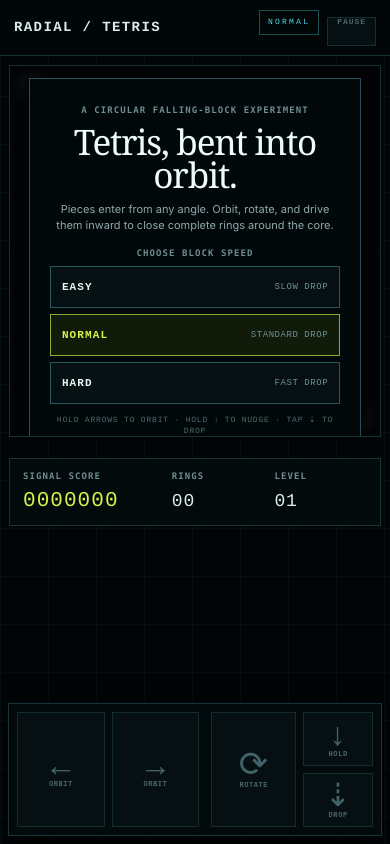
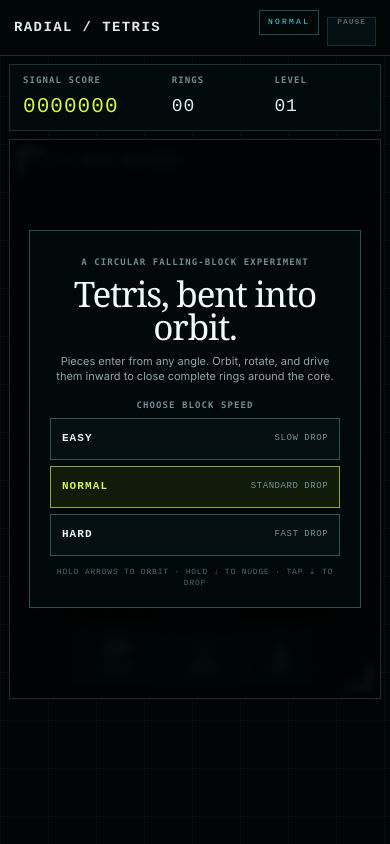
Before and after one commit to kstroevsky/radial-tetris, a React (Vite) app: page / in a window 390 px wide. Built offline with nearby package versions, Linux system fonts and the light colour scheme.

Commit message:
Center mobile playfield controls

```diff
--- a/src/App.jsx
+++ b/src/App.jsx
@@ -612,6 +612,69 @@
               onPointerCancel={finishPointerOrbit}
             />
             <div className="frame-label frame-label-bottom">16θ / 10r / CORE ORIGIN 0,0</div>
+            <nav className="mobile-controller" aria-label="Mobile game controls" onContextMenu={(event) => event.preventDefault()}>
+              <div className="mobile-control-cluster mobile-orbit-controls">
+                <button
+                  id="mobile-orbit-left"
+                  className="mobile-control"
+                  type="button"
+                  aria-label="Orbit counterclockwise. Hold to repeat."
+                  disabled={hud.mode !== "playing"}
+                  onPointerDown={(event) => beginMobileControl(event, "left", { delay: 170, interval: 68 })}
+                  onPointerUp={endMobileControl}
+                  onPointerCancel={endMobileControl}
+                  onLostPointerCapture={endMobileControl}
+                ><span className="mobile-control-icon" aria-hidden="true">↺</span><span>Orbit</span></button>
+                <button
+                  id="mobile-orbit-right"
+                  className="mobile-control"
+                  type="button"
+                  aria-label="Orbit clockwise. Hold to repeat."
+                  disabled={hud.mode !== "playing"}
+                  onPointerDown={(event) => beginMobileControl(event, "right", { delay: 170, interval: 68 })}
+                  onPointerUp={endMobileControl}
+                  onPointerCancel={endMobileControl}
+                  onLostPointerCapture={endMobileControl}
+                ><span className="mobile-control-icon" aria-hidden="true">↻</span><span>Orbit</span></button>
+              </div>
+              <div className="mobile-control-cluster mobile-action-controls">
+                <button
+                  id="mobile-rotate"
+                  className="mobile-control mobile-rotate-control"
+                  type="button"
+                  aria-label="Rotate clockwise"
+                  disabled={hud.mode !== "playing"}
+                  onPointerDown={(event) => beginMobileControl(event, "rotate")}
+                  onPointerUp={endMobileControl}
+                  onPointerCancel={endMobileControl}
+                  onLostPointerCapture={endMobileControl}
+                ><span className="mobile-control-icon" aria-hidden="true">⟳</span><span>Rotate</span></button>
+                <div className="mobile-drop-stack">
+                  <button
+                    id="mobile-soft-drop"
+                    className="mobile-control mobile-soft-drop-control"
+                    type="button"
+                    aria-label="Nudge inward. Hold to repeat."
+                    disabled={hud.mode !== "playing"}
+                    onPointerDown={(event) => beginMobileControl(event, "down", { delay: 115, interval: 54 })}
+                    onPointerUp={endMobileControl}
+                    onPointerCancel={endMobileControl}
+                    onLostPointerCapture={endMobileControl}
+                  ><span className="mobile-control-icon" aria-hidden="true">↓</span><span>Nudge</span></button>
+                  <button
+                    id="mobile-hard-drop"
+                    className="mobile-control mobile-hard-drop-control"
+                    type="button"
+                    aria-label="Hard drop inward"
+                    disabled={hud.mode !== "playing"}
+                    onPointerDown={(event) => beginMobileControl(event, "drop")}
+                    onPointerUp={endMobileControl}
+                    onPointerCancel={endMobileControl}
+                    onLostPointerCapture={endMobileControl}
+                  ><span className="mobile-control-icon" aria-hidden="true">⇣</span><span>Drop</span></button>
+                </div>
+              </div>
+            </nav>
             {isOverlayVisible && (
               <div className="game-overlay" role="dialog" aria-modal="true" aria-label={overlayCopy.title}>
                 <div className="overlay-card">
@@ -673,70 +736,6 @@
         </aside>
       </section>
 
-      <nav className="mobile-controller" aria-label="Mobile game controls" onContextMenu={(event) => event.preventDefault()}>
-        <div className="mobile-control-cluster mobile-orbit-controls">
-          <button
-            id="mobile-orbit-left"
-            className="mobile-control"
-            type="button"
-            aria-label="Orbit counterclockwise. Hold to repeat."
-            disabled={hud.mode !== "playing"}
-            onPointerDown={(event) => beginMobileControl(event, "left", { delay: 170, interval: 68 })}
-            onPointerUp={endMobileControl}
-            onPointerCancel={endMobileControl}
-            onLostPointerCapture={endMobileControl}
-          ><span className="mobile-control-icon" aria-hidden="true">←</span><span>Orbit</span></button>
-          <button
-            id="mobile-orbit-right"
-            className="mobile-control"
-            type="button"
-            aria-label="Orbit clockwise. Hold to repeat."
-            disabled={hud.mode !== "playing"}
-            onPointerDown={(event) => beginMobileControl(event, "right", { delay: 170, interval: 68 })}
-            onPointerUp={endMobileControl}
-            onPointerCancel={endMobileControl}
-            onLostPointerCapture={endMobileControl}
-          ><span className="mobile-control-icon" aria-hidden="true">→</span><span>Orbit</span></button>
-        </div>
-        <div className="mobile-control-cluster mobile-action-controls">
-          <button
-            id="mobile-rotate"
-            className="mobile-control mobile-rotate-control"
-            type="button"
-            aria-label="Rotate clockwise"
-            disabled={hud.mode !== "playing"}
-            onPointerDown={(event) => beginMobileControl(event, "rotate")}
-            onPointerUp={endMobileControl}
-            onPointerCancel={endMobileControl}
-            onLostPointerCapture={endMobileControl}
-          ><span className="mobile-control-icon" aria-hidden="true">⟳</span><span>Rotate</span></button>
-          <div className="mobile-drop-stack">
-            <button
-              id="mobile-soft-drop"
-              className="mobile-control mobile-soft-drop-control"
-              type="button"
-              aria-label="Nudge inward. Hold to repeat."
-              disabled={hud.mode !== "playing"}
-              onPointerDown={(event) => beginMobileControl(event, "down", { delay: 115, interval: 54 })}
-              onPointerUp={endMobileControl}
-              onPointerCancel={endMobileControl}
-              onLostPointerCapture={endMobileControl}
-            ><span className="mobile-control-icon" aria-hidden="true">↓</span><span>Hold</span></button>
-            <button
-              id="mobile-hard-drop"
-              className="mobile-control mobile-hard-drop-control"
-              type="button"
-              aria-label="Hard drop inward"
-              disabled={hud.mode !== "playing"}
-              onPointerDown={(event) => beginMobileControl(event, "drop")}
-              onPointerUp={endMobileControl}
-              onPointerCancel={endMobileControl}
-              onLostPointerCapture={endMobileControl}
-            ><span className="mobile-control-icon" aria-hidden="true">⇣</span><span>Drop</span></button>
-          </div>
-        </div>
-      </nav>
-
       <footer className="footer-line"><span>EXPONENTIAL FIELD MAPPING</span><p>Close every angular segment to collapse a ring.</p><span>BUILD 01.00</span></footer>
     </main>
   );
--- a/src/styles.css
+++ b/src/styles.css
@@ -421,14 +421,15 @@
   .topbar-status .difficulty-chip { display: inline-flex; color: var(--cyan); border: 1px solid rgba(77, 220, 232, 0.34); padding: 7px 8px; font-size: 8px; }
   .mobile-pause-button { display: inline-flex; min-height: 29px; padding: 0 9px; font-size: 8px; }
   .mobile-pause-button:disabled { color: #4c666b; border-color: rgba(75, 157, 171, 0.22); }
-  .game-layout { padding: 9px 9px 154px; display: flex; flex: 1; flex-direction: column; justify-content: flex-start; gap: 9px; }
+  .game-layout { padding: 8px 9px 0; display: flex; flex: 1; flex-direction: column; align-items: stretch; justify-content: flex-start; gap: 8px; }
 
   .score-panel {
-    order: 2;
+    order: 1;
     display: grid;
     grid-template-columns: 1.5fr 1fr 1fr;
     gap: 10px;
-    padding: 13px;
+    min-height: 67px;
+    padding: 11px 13px;
   }
 
   .score-panel .panel-number, .score-panel .data-rule, .score-panel .vector-readout,
@@ -437,34 +438,42 @@
   .score-panel .stat-pair { display: contents; }
   .score-panel .stat-block strong { font-size: 18px; }
   .score-panel .stat-block .accent-value { font-size: 21px; }
-  .board-column { order: 1; }
-  .board-frame { min-height: 0; }
-  .game-canvas { width: min(100%, calc(100dvh - 246px)); }
+  .board-column { order: 2; display: block; }
+  .board-frame { height: min(560px, calc(100dvh - 144px)); min-height: 410px; }
+  .game-canvas { width: min(calc(100% - 64px), max(248px, calc(100dvh - 394px))); }
   .touch-controls { display: none; }
   .mobile-controller {
-    position: fixed;
-    z-index: 20;
-    left: 8px;
-    right: 8px;
-    bottom: max(8px, env(safe-area-inset-bottom));
-    min-height: 128px;
-    padding: 8px;
-    display: grid;
-    grid-template-columns: 1.06fr 0.94fr;
-    gap: 12px;
-    border: 1px solid var(--line);
-    background: rgba(3, 11, 13, 0.97);
-    box-shadow: 0 12px 32px rgba(0, 0, 0, 0.55);
+    position: absolute;
+    z-index: 4;
+    inset: 0;
+    display: block;
+    pointer-events: none;
     user-select: none;
     touch-action: none;
   }
-  .mobile-control-cluster { display: grid; gap: 7px; }
-  .mobile-orbit-controls { grid-template-columns: repeat(2, minmax(0, 1fr)); }
-  .mobile-action-controls { grid-template-columns: minmax(0, 1fr) minmax(0, 0.82fr); }
-  .mobile-drop-stack { display: grid; grid-template-rows: repeat(2, minmax(0, 1fr)); gap: 7px; }
+  .mobile-control-cluster { position: absolute; pointer-events: none; }
+  .mobile-orbit-controls {
+    left: 8px;
+    right: 8px;
+    top: 50%;
+    display: flex;
+    align-items: center;
+    justify-content: space-between;
+    transform: translateY(-50%);
+  }
+  .mobile-action-controls {
+    left: 50%;
+    bottom: max(15px, env(safe-area-inset-bottom));
+    width: min(242px, calc(100% - 88px));
+    display: grid;
+    grid-template-columns: 1.16fr 0.92fr 0.92fr;
+    gap: 7px;
+    transform: translateX(-50%);
+  }
+  .mobile-drop-stack { display: contents; }
   .mobile-control {
     min-width: 0;
-    min-height: 54px;
+    min-height: 56px;
     padding: 6px 4px;
     border: 1px solid rgba(82, 171, 182, 0.45);
     color: #cfe6e8;
@@ -479,11 +488,13 @@
     letter-spacing: 0.08em;
     text-transform: uppercase;
     touch-action: none;
+    pointer-events: auto;
     transition: color 100ms ease, border-color 100ms ease, background 100ms ease, transform 100ms ease;
   }
-  .mobile-orbit-controls .mobile-control, .mobile-rotate-control { min-height: 112px; }
-  .mobile-control-icon { color: var(--cyan); font: 400 32px/0.8 ui-sans-serif, system-ui, sans-serif; }
-  .mobile-rotate-control .mobile-control-icon { font: 400 35px/0.75 Georgia, serif; }
+  .mobile-orbit-controls .mobile-control { width: 56px; min-height: 76px; background: rgba(3, 14, 16, 0.90); }
+  .mobile-action-controls .mobile-control { min-height: 58px; background: rgba(3, 14, 16, 0.94); }
+  .mobile-control-icon { color: var(--cyan); font: 400 29px/0.8 ui-sans-serif, system-ui, sans-serif; }
+  .mobile-rotate-control .mobile-control-icon { font: 400 31px/0.75 Georgia, serif; }
   .mobile-hard-drop-control { color: var(--lime); border-color: rgba(215, 243, 74, 0.62); }
   .mobile-hard-drop-control .mobile-control-icon { color: var(--lime); }
   .mobile-control[data-pressed="true"], .mobile-control:active {
@@ -494,6 +505,7 @@
   }
   .mobile-control:disabled { cursor: default; color: #4b666b; border-color: rgba(75, 157, 171, 0.2); }
   .mobile-control:disabled .mobile-control-icon { color: #416369; }
+  .frame-label-bottom { bottom: 92px; }
   .desktop-start-hint { display: none !important; }
   .mobile-start-hint { display: block; }
 
@@ -521,6 +533,13 @@
   .overlay-card h2 { font-size: clamp(27px, 9vw, 39px); }
 }
 
+@media (max-width: 360px) {
+  .game-canvas { width: min(calc(100% - 54px), max(248px, calc(100dvh - 394px))); }
+  .mobile-orbit-controls { left: 4px; right: 4px; }
+  .mobile-orbit-controls .mobile-control { width: 48px; min-height: 68px; }
+  .mobile-action-controls { width: min(224px, calc(100% - 66px)); bottom: 10px; }
+}
+
 @media (max-height: 760px) and (min-width: 701px) {
   .topbar { min-height: 54px; }
   .footer-line { min-height: 34px; }
```
Also changed, not shown: 1 other file (tests, documents, lock files or other folders).
